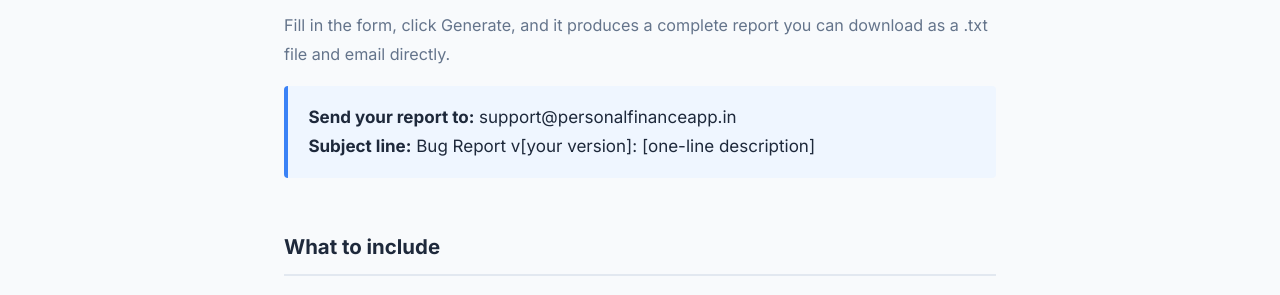
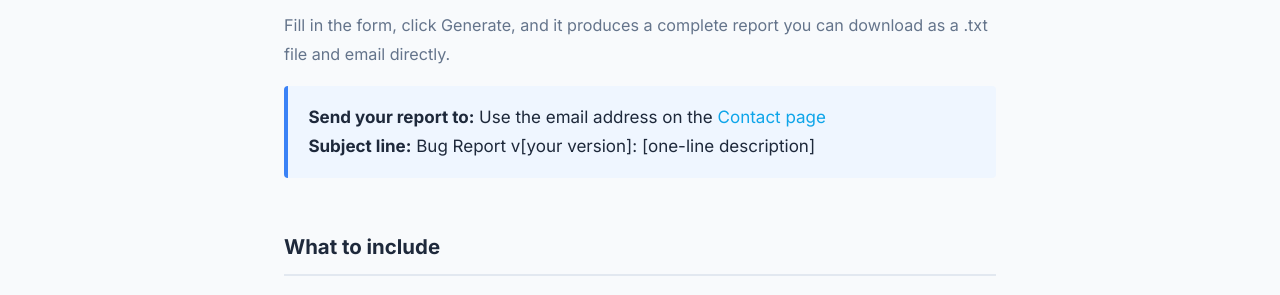
Before and after one commit to srikrishna2024/portfolio-tracker-blog, a Jekyll site: the page built from report-a-bug/index.html, in a window 1280 px wide and 900 px high, scrolled down 531 px. Shown: the part 153-448 px from the top of the window. Built offline with Jekyll 4.4.1, drawn with Linux system fonts in a browser that asks for light colours.

Commit message:
fix: email → contact page link; remove duplicate Blog from footer

```diff
--- a/_layouts/default.html
+++ b/_layouts/default.html
@@ -80,7 +80,6 @@
           <a href="{{ '/faq/' | relative_url }}">FAQ</a>
           <a href="{{ '/known-issues/' | relative_url }}">Known Issues</a>
           <a href="{{ '/report-a-bug/' | relative_url }}">Report a Bug</a>
-          <a href="{{ '/blog/' | relative_url }}">Blog</a>
         </div>
 
         <div class="footer-col">
--- a/report-a-bug/index.html
+++ b/report-a-bug/index.html
@@ -21,7 +21,7 @@ title: How to Report a Bug
     <p>Fill in the form, click Generate, and it produces a complete report you can download as a .txt file and email directly.</p>
 
     <div style="background:#eff6ff;border-left:4px solid #3b82f6;padding:1rem 1.2rem;border-radius:4px;margin:1rem 0">
-      <strong>Send your report to:</strong> support@personalfinanceapp.in<br>
+      <strong>Send your report to:</strong> Use the email address on the <a href="{{ '/contact/' | relative_url }}">Contact page</a><br>
       <strong>Subject line:</strong> Bug Report v[your version]: [one-line description]
     </div>
   </div>
```
